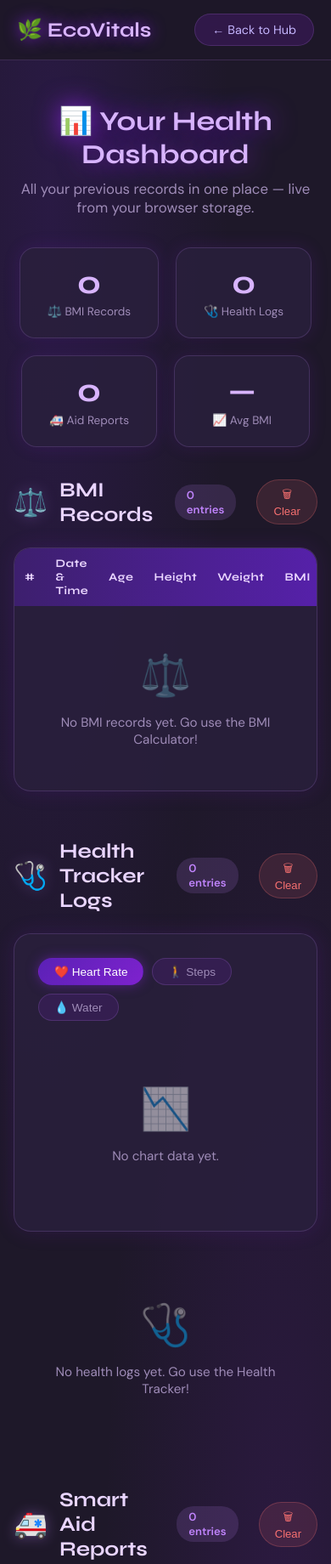
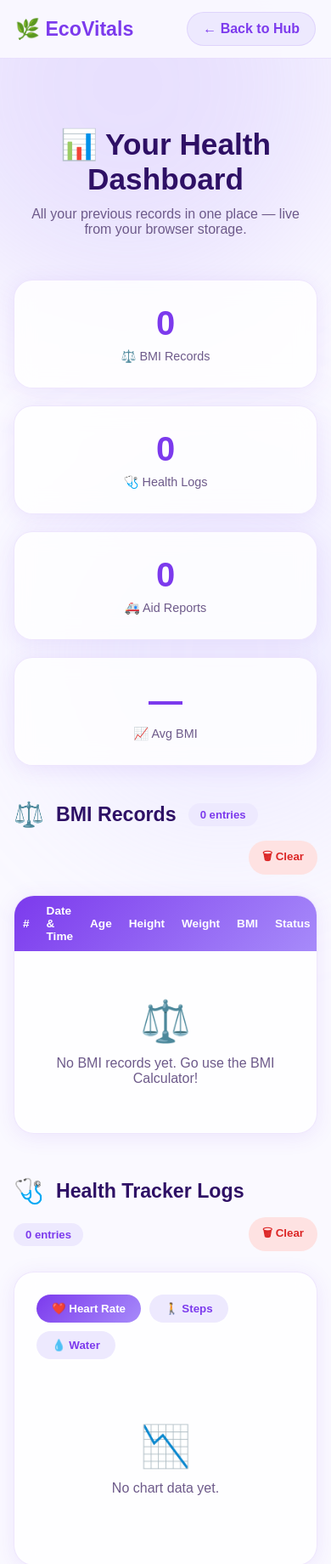
Before and after one commit to NoxiHydra/EcoVitals-Hub, a website: page dashboard.html in a window 390 px wide. Shown: the top 1840 px of the page at 85% size. Drawn offline with nearby package versions, Linux system fonts and the light colour scheme.

Commit message:
Update dashboard.html

```diff
--- a/dashboard.html
+++ b/dashboard.html
@@ -7,450 +7,454 @@
   <link href="https://fonts.googleapis.com/css2?family=Syne:wght@700;800&family=DM+Sans:wght@400;500;600&display=swap" rel="stylesheet"/>
   <script src="https://cdn.jsdelivr.net/npm/chart.js"></script>
   <style>
-    :root {
-      --bg: #1e1829;
-      --card: rgba(42,32,60,0.85);
-      --card2: rgba(52,38,72,0.7);
-      --border: rgba(192,132,252,0.18);
-      --purple: #7e22ce;
-      --light: #c084fc;
-      --text: #d1c4e9;
-      --muted: #9f8cb8;
-      --accent: #a3e635;
-      --glow: rgba(192,132,252,0.35);
+*{
+  margin:0;
+  padding:0;
+  box-sizing:border-box;
 }
 
-    * { margin:0; padding:0; box-sizing:border-box; }
-
-    body {
-      font-family: 'DM Sans', sans-serif;
-      background: var(--bg);
-      background-image:
-        radial-gradient(ellipse at 15% 10%, #5b21b630 0%, transparent 45%),
-        radial-gradient(ellipse at 85% 90%, #7e22ce25 0%, transparent 45%);
-      color: var(--text);
-      min-height: 100vh;
-      padding: 0 0 80px;
+/* ── THEME ── */
+:root{
+  --primary:#7c3aed;
+  --primary-light:#a78bfa;
+  --primary-soft:#ede9fe;
+  --primary-mid:#ddd6fe;
+  --bg:#faf9ff;
+  --bg2:#f3f0ff;
+  --card:#ffffffcc;
+  --card-border:rgba(124,58,237,0.12);
+  --text:#2e1065;
+  --text-muted:#6d5a8a;
+  --shadow:0 4px 24px rgba(124,58,237,0.10);
+  --shadow-hover:0 12px 40px rgba(124,58,237,0.22);
+  --nav-bg:rgba(250,249,255,0.92);
+  --blob1:rgba(167,139,250,0.22);
+  --blob2:rgba(196,181,253,0.18);
+  --blob3:rgba(124,58,237,0.10);
 }
 
-    /* ── TOP NAV ── */
-    nav {
-      display: flex;
-      align-items: center;
-      justify-content: space-between;
-      padding: 22px 40px;
-      background: rgba(30,24,41,0.95);
-      backdrop-filter: blur(16px);
-      border-bottom: 1px solid var(--border);
-      position: sticky;
-      top: 0;
-      z-index: 100;
+body{
+  font-family:'Nunito',sans-serif;
+  background:var(--bg);
+  color:var(--text);
+  min-height:100vh;
+  overflow-x:hidden;
+  position:relative;
 }
 
-    .nav-logo {
-      font-family: 'Syne', sans-serif;
-      font-size: 1.5rem;
-      color: #d8b4fe;
-      text-shadow: 0 0 18px #7e22ce;
-      text-decoration: none;
+/* ── BG BLOBS ── */
+body::before,
+body::after{
+  content:'';
+  position:fixed;
+  border-radius:50%;
+  filter:blur(90px);
+  z-index:-1;
 }
 
-    .nav-back {
-      display: flex;
-      align-items: center;
-      gap: 8px;
-      background: rgba(126,34,206,0.2);
-      border: 1px solid var(--border);
-      color: #c4b5fd;
-      padding: 9px 20px;
-      border-radius: 50px;
-      font-size: 0.9rem;
-      cursor: pointer;
-      text-decoration: none;
-      transition: 0.25s;
+body::before{
+  width:500px;
+  height:500px;
+  background:var(--blob1);
+  top:-150px;
+  left:-100px;
 }
-    .nav-back:hover {
-      background: rgba(126,34,206,0.45);
-      color: #f3e8ff;
-      box-shadow: 0 0 18px var(--glow);
+
+body::after{
+  width:450px;
+  height:450px;
+  background:var(--blob2);
+  bottom:-150px;
+  right:-100px;
+}
+
+/* ── NAV ── */
+nav{
+  position:sticky;
+  top:0;
+  z-index:100;
+  background:var(--nav-bg);
+  backdrop-filter:blur(18px);
+  border-bottom:1px solid var(--card-border);
+  padding:16px 40px;
+  display:flex;
+  align-items:center;
+  justify-content:space-between;
+}
+
+.nav-logo{
+  font-family:'Quicksand',sans-serif;
+  font-size:1.45rem;
+  font-weight:700;
+  color:var(--primary);
+  text-decoration:none;
+}
+
+.nav-back{
+  padding:10px 18px;
+  border-radius:50px;
+  background:var(--primary-soft);
+  border:1px solid var(--card-border);
+  color:var(--primary);
+  font-weight:700;
+  text-decoration:none;
+  transition:0.25s;
+}
+
+.nav-back:hover{
+  transform:translateY(-2px);
+  background:var(--primary);
+  color:#fff;
 }
 
 /* ── HERO ── */
-    .hero {
-      text-align: center;
-      padding: 52px 24px 36px;
-      animation: fadeDown 0.7s ease both;
+.hero{
+  text-align:center;
+  padding:80px 24px 50px;
 }
 
-    .hero h1 {
-      font-family: 'Syne', sans-serif;
-      font-size: 3rem;
-      color: #d8b4fe;
-      text-shadow: 0 0 30px #7e22ce;
-      margin-bottom: 10px;
+.hero h1{
+  font-family:'Quicksand',sans-serif;
+  font-size:3.2rem;
+  font-weight:700;
+  margin-bottom:12px;
+  color:var(--text);
 }
 
-    .hero p {
-      color: var(--muted);
-      font-size: 1.05rem;
+.hero p{
+  font-size:1rem;
+  color:var(--text-muted);
 }
 
 /* ── STAT STRIP ── */
-    .stat-strip {
-      display: flex;
-      gap: 20px;
-      justify-content: center;
-      flex-wrap: wrap;
-      padding: 0 32px 48px;
-      animation: fadeUp 0.7s 0.15s ease both;
+.stat-strip{
+  display:grid;
+  grid-template-columns:repeat(auto-fit,minmax(200px,1fr));
+  gap:20px;
+  padding:0 32px 50px;
+  max-width:1200px;
+  margin:auto;
 }
 
-    .stat-card {
-      background: var(--card);
-      border: 1px solid var(--border);
-      border-radius: 18px;
-      padding: 22px 32px;
-      text-align: center;
-      backdrop-filter: blur(12px);
-      box-shadow: 0 0 20px rgba(126,34,206,0.15);
-      min-width: 160px;
-      transition: transform 0.3s, box-shadow 0.3s;
-    }
-    .stat-card:hover {
-      transform: translateY(-5px);
-      box-shadow: 0 0 35px var(--glow);
+.stat-card{
+  background:var(--card);
+  border:1px solid var(--card-border);
+  border-radius:22px;
+  padding:28px 22px;
+  text-align:center;
+  backdrop-filter:blur(12px);
+  box-shadow:var(--shadow);
+  transition:0.3s;
 }
 
-    .stat-num {
-      font-family: 'Syne', sans-serif;
-      font-size: 2.4rem;
-      color: #d8b4fe;
-      line-height: 1;
+.stat-card:hover{
+  transform:translateY(-6px);
+  box-shadow:var(--shadow-hover);
 }
 
-    .stat-label {
-      font-size: 0.85rem;
-      color: var(--muted);
-      margin-top: 6px;
+.stat-num{
+  font-size:2.5rem;
+  font-family:'Quicksand',sans-serif;
+  font-weight:700;
+  color:var(--primary);
 }
 
-    /* ── SECTIONS ── */
-    .section {
-      padding: 0 32px;
-      margin-bottom: 56px;
-      animation: fadeUp 0.7s ease both;
+.stat-label{
+  margin-top:8px;
+  color:var(--text-muted);
+  font-size:0.9rem;
 }
 
-    .section:nth-child(3) { animation-delay: 0.1s; }
-    .section:nth-child(4) { animation-delay: 0.2s; }
-    .section:nth-child(5) { animation-delay: 0.3s; }
-
-    .section-header {
-      display: flex;
-      align-items: center;
-      gap: 14px;
-      margin-bottom: 24px;
+/* ── SECTION ── */
+.section{
+  max-width:1200px;
+  margin:auto;
+  padding:0 32px 70px;
 }
 
-    .section-icon {
-      font-size: 2rem;
-      filter: drop-shadow(0 0 8px var(--glow));
+.section-header{
+  display:flex;
+  align-items:center;
+  gap:14px;
+  margin-bottom:24px;
+  flex-wrap:wrap;
 }
 
-    .section-title {
-      font-family: 'Syne', sans-serif;
-      font-size: 1.5rem;
-      color: #e9d5ff;
+.section-title{
+  font-family:'Quicksand',sans-serif;
+  font-size:1.45rem;
+  font-weight:700;
 }
 
-    .section-count {
-      margin-left: auto;
-      background: rgba(192,132,252,0.15);
-      color: var(--light);
-      border-radius: 20px;
-      padding: 4px 14px;
-      font-size: 0.82rem;
-      font-weight: 600;
+.section-count{
+  background:var(--primary-soft);
+  color:var(--primary);
+  padding:6px 14px;
+  border-radius:50px;
+  font-size:0.82rem;
+  font-weight:700;
 }
 
-    /* ── BMI TABLE ── */
-    .bmi-table-wrap {
-      background: var(--card);
-      border: 1px solid var(--border);
-      border-radius: 20px;
-      overflow: hidden;
-      backdrop-filter: blur(12px);
-      box-shadow: 0 0 25px rgba(126,34,206,0.15);
+.section-icon{
+  font-size:1.8rem;
 }
 
-    table {
-      width: 100%;
-      border-collapse: collapse;
+/* ── CARDS / TABLES ── */
+.bmi-table-wrap,
+.chart-wrap,
+.ht-card,
+.report-card{
+  background:var(--card);
+  border:1px solid var(--card-border);
+  backdrop-filter:blur(12px);
+  box-shadow:var(--shadow);
 }
 
-    thead tr {
-      background: linear-gradient(90deg, #3d1f6e, #5b21b6);
+/* ── TABLE ── */
+.bmi-table-wrap{
+  border-radius:24px;
+  overflow:hidden;
 }
 
-    thead th {
-      padding: 14px 20px;
-      text-align: left;
-      font-family: 'Syne', sans-serif;
-      font-size: 0.85rem;
-      color: #e9d5ff;
-      letter-spacing: 0.5px;
+table{
+  width:100%;
+  border-collapse:collapse;
 }
 
-    tbody tr {
-      border-bottom: 1px solid rgba(192,132,252,0.08);
-      transition: background 0.2s;
-      animation: rowSlide 0.4s ease both;
+thead{
+  background:linear-gradient(135deg,var(--primary),var(--primary-light));
 }
 
-    tbody tr:hover { background: rgba(192,132,252,0.07); }
-    tbody tr:last-child { border-bottom: none; }
-
-    tbody td {
-      padding: 14px 20px;
-      font-size: 0.92rem;
-      color: var(--text);
+thead th{
+  color:#fff;
+  padding:16px;
+  text-align:left;
+  font-size:0.85rem;
 }
 
-    .bmi-badge {
-      display: inline-block;
-      padding: 4px 12px;
-      border-radius: 20px;
-      font-size: 0.8rem;
-      font-weight: 600;
-    }
-    .bmi-badge.normal   { background: rgba(163,230,53,0.18); color: #a3e635; }
-    .bmi-badge.under    { background: rgba(96,165,250,0.18); color: #60a5fa; }
-    .bmi-badge.over     { background: rgba(251,191,36,0.18); color: #fbbf24; }
-    .bmi-badge.obese    { background: rgba(248,113,113,0.18); color: #f87171; }
-
-    /* ── HEALTH TRACKER CARDS ── */
-    .ht-grid {
-      display: grid;
-      grid-template-columns: repeat(auto-fill, minmax(270px, 1fr));
-      gap: 18px;
+tbody td{
+  padding:14px 16px;
+  border-bottom:1px solid var(--primary-soft);
+  color:var(--text);
 }
 
-    .ht-card {
-      background: var(--card);
-      border: 1px solid var(--border);
-      border-radius: 18px;
-      padding: 20px 22px;
-      backdrop-filter: blur(12px);
-      box-shadow: 0 0 18px rgba(126,34,206,0.12);
-      transition: transform 0.3s, box-shadow 0.3s;
-      animation: cardPop 0.4s ease both;
-      position: relative;
-      overflow: hidden;
+tbody tr:hover{
+  background:rgba(124,58,237,0.04);
 }
 
-    .ht-card::before {
-      content: '';
-      position: absolute;
-      width: 120px; height: 120px;
-      background: rgba(192,132,252,0.06);
-      border-radius: 50%;
-      top: -40px; right: -40px;
+/* ── BMI BADGES ── */
+.bmi-badge{
+  padding:5px 12px;
+  border-radius:30px;
+  font-size:0.76rem;
+  font-weight:700;
 }
 
-    .ht-card:hover {
-      transform: translateY(-5px);
-      box-shadow: 0 0 30px var(--glow);
+.normal{
+  background:#dcfce7;
+  color:#166534;
 }
 
-    .ht-date {
-      font-size: 0.78rem;
-      color: var(--muted);
-      margin-bottom: 12px;
-      display: flex;
-      align-items: center;
-      gap: 6px;
+.under{
+  background:#dbeafe;
+  color:#1d4ed8;
 }
 
-    .ht-metrics {
-      display: flex;
-      flex-direction: column;
-      gap: 10px;
+.over{
+  background:#fef3c7;
+  color:#b45309;
 }
 
-    .ht-metric {
-      display: flex;
-      align-items: center;
-      justify-content: space-between;
+.obese{
+  background:#fee2e2;
+  color:#b91c1c;
 }
 
-    .ht-metric-label {
-      font-size: 0.85rem;
-      color: var(--muted);
-      display: flex;
-      align-items: center;
-      gap: 6px;
+/* ── HEALTH GRID ── */
+.ht-grid{
+  display:grid;
+  grid-template-columns:repeat(auto-fit,minmax(280px,1fr));
+  gap:20px;
 }
 
-    .ht-metric-val {
-      font-family: 'Syne', sans-serif;
-      font-size: 1rem;
-      color: #d8b4fe;
+.ht-card{
+  border-radius:22px;
+  padding:22px;
+  transition:0.3s;
 }
 
-    .progress-bar-wrap {
-      height: 5px;
-      background: rgba(192,132,252,0.12);
-      border-radius: 4px;
-      margin-top: 4px;
-      overflow: hidden;
+.ht-card:hover{
+  transform:translateY(-5px);
+  box-shadow:var(--shadow-hover);
 }
 
-    .progress-bar-fill {
-      height: 100%;
-      border-radius: 4px;
-      background: linear-gradient(90deg, #7e22ce, #c084fc);
-      transition: width 1s cubic-bezier(.4,0,.2,1);
+.ht-date{
+  color:var(--text-muted);
+  margin-bottom:16px;
+  font-size:0.82rem;
 }
 
-    /* ── CHART AREA ── */
-    .chart-wrap {
-      background: var(--card);
-      border: 1px solid var(--border);
-      border-radius: 20px;
-      padding: 28px;
-      backdrop-filter: blur(12px);
-      box-shadow: 0 0 25px rgba(126,34,206,0.15);
-      margin-bottom: 28px;
+.ht-metric{
+  display:flex;
+  justify-content:space-between;
+  margin-bottom:8px;
 }
 
-    .chart-tabs {
-      display: flex;
-      gap: 10px;
-      margin-bottom: 22px;
-      flex-wrap: wrap;
+.ht-metric-label{
+  color:var(--text-muted);
+  font-size:0.88rem;
 }
 
-    .chart-tab {
-      background: rgba(126,34,206,0.15);
-      border: 1px solid var(--border);
-      color: var(--muted);
-      padding: 7px 18px;
-      border-radius: 50px;
-      font-size: 0.85rem;
-      cursor: pointer;
-      transition: 0.2s;
-    }
-    .chart-tab:hover { color: var(--text); background: rgba(126,34,206,0.28); }
-    .chart-tab.active {
-      background: linear-gradient(135deg, #5b21b6, #7e22ce);
-      color: #fff;
-      border-color: transparent;
-      box-shadow: 0 0 14px rgba(126,34,206,0.5);
+.ht-metric-val{
+  font-weight:700;
+  color:var(--primary);
 }
 
-    /* ── SMART AID REPORTS ── */
-    .report-list {
-      display: flex;
-      flex-direction: column;
-      gap: 14px;
+/* ── PROGRESS BAR ── */
+.progress-bar-wrap{
+  height:6px;
+  border-radius:20px;
+  background:var(--primary-soft);
+  overflow:hidden;
+  margin-bottom:12px;
 }
 
-    .report-card {
-      background: var(--card);
-      border: 1px solid var(--border);
-      border-left: 4px solid var(--purple);
-      border-radius: 16px;
-      padding: 18px 22px;
-      backdrop-filter: blur(12px);
-      display: flex;
-      align-items: flex-start;
-      gap: 16px;
-      transition: transform 0.25s, box-shadow 0.25s;
-      animation: rowSlide 0.4s ease both;
+.progress-bar-fill{
+  height:100%;
+  border-radius:20px;
+  background:linear-gradient(90deg,var(--primary),var(--primary-light));
 }
 
-    .report-card:hover {
-      transform: translateX(5px);
-      box-shadow: 0 0 25px var(--glow);
+/* ── CHART ── */
+.chart-wrap{
+  border-radius:24px;
+  padding:26px;
+  margin-bottom:28px;
 }
 
-    .report-emoji { font-size: 1.8rem; flex-shrink: 0; }
-
-    .report-body { flex: 1; }
-
-    .report-type {
-      font-family: 'Syne', sans-serif;
-      font-size: 1rem;
-      color: #e9d5ff;
-      margin-bottom: 4px;
+.chart-tabs{
+  display:flex;
+  gap:10px;
+  flex-wrap:wrap;
+  margin-bottom:20px;
 }
 
-    .report-meta {
-      font-size: 0.82rem;
-      color: var(--muted);
-      margin-bottom: 6px;
-      display: flex;
-      gap: 14px;
-      flex-wrap: wrap;
+.chart-tab{
+  border:none;
+  padding:9px 18px;
+  border-radius:50px;
+  background:var(--primary-soft);
+  color:var(--primary);
+  font-weight:700;
+  cursor:pointer;
+  transition:0.2s;
 }
 
-    .report-desc {
-      font-size: 0.88rem;
-      color: var(--text);
-      opacity: 0.8;
+.chart-tab.active{
+  background:linear-gradient(135deg,var(--primary),var(--primary-light));
+  color:#fff;
 }
 
-    /* ── EMPTY STATE ── */
-    .empty {
-      text-align: center;
-      padding: 50px 20px;
-      color: var(--muted);
-    }
-    .empty-icon { font-size: 3rem; margin-bottom: 14px; opacity: 0.5; }
-    .empty-text { font-size: 0.95rem; }
-
-    /* ── CLEAR BUTTONS ── */
-    .clear-btn {
-      background: rgba(248,113,113,0.12);
-      border: 1px solid rgba(248,113,113,0.25);
-      color: #f87171;
-      padding: 7px 18px;
-      border-radius: 50px;
-      font-size: 0.82rem;
-      cursor: pointer;
-      transition: 0.2s;
-      margin-left: 10px;
-    }
-    .clear-btn:hover {
-      background: rgba(248,113,113,0.25);
-      box-shadow: 0 0 12px rgba(248,113,113,0.3);
+/* ── REPORTS ── */
+.report-list{
+  display:flex;
+  flex-direction:column;
+  gap:16px;
 }
 
-    /* ── ANIMATIONS ── */
-    @keyframes fadeDown {
-      from { opacity:0; transform: translateY(-24px); }
-      to   { opacity:1; transform: translateY(0); }
+.report-card{
+  border-radius:20px;
+  padding:20px;
+  display:flex;
+  gap:16px;
+  transition:0.3s;
 }
-    @keyframes fadeUp {
-      from { opacity:0; transform: translateY(24px); }
-      to   { opacity:1; transform: translateY(0); }
+
+.report-card:hover{
+  transform:translateX(4px);
+  box-shadow:var(--shadow-hover);
 }
-    @keyframes rowSlide {
-      from { opacity:0; transform: translateX(-20px); }
-      to   { opacity:1; transform: translateX(0); }
+
+.report-emoji{
+  font-size:2rem;
 }
-    @keyframes cardPop {
-      from { opacity:0; transform: scale(0.92); }
-      to   { opacity:1; transform: scale(1); }
+
+.report-type{
+  font-weight:700;
+  margin-bottom:4px;
+}
+
+.report-meta{
+  display:flex;
+  gap:14px;
+  flex-wrap:wrap;
+  font-size:0.82rem;
+  color:var(--text-muted);
+  margin-bottom:6px;
+}
+
+.report-desc{
+  color:var(--text);
+  opacity:0.9;
+}
+
+/* ── EMPTY ── */
+.empty{
+  text-align:center;
+  padding:55px 20px;
+  color:var(--text-muted);
+}
+
+.empty-icon{
+  font-size:3rem;
+  margin-bottom:12px;
+}
+
+/* ── BUTTON ── */
+.clear-btn{
+  margin-left:auto;
+  border:none;
+  padding:9px 16px;
+  border-radius:50px;
+  background:#fee2e2;
+  color:#dc2626;
+  font-weight:700;
+  cursor:pointer;
+  transition:0.2s;
+}
+
+.clear-btn:hover{
+  transform:translateY(-2px);
+  background:#fecaca;
 }
 
 /* ── RESPONSIVE ── */
-    @media (max-width: 600px) {
-      nav { padding: 16px 20px; }
-      .hero h1 { font-size: 2rem; }
-      .section { padding: 0 16px; }
-      thead th, tbody td { padding: 10px 12px; font-size: 0.82rem; }
-      .stat-strip { padding: 0 16px 36px; }
+@media(max-width:768px){
+
+  nav{
+    padding:14px 18px;
+  }
+
+  .hero h1{
+    font-size:2.2rem;
+  }
+
+  .section{
+    padding:0 16px 50px;
+  }
+
+  .stat-strip{
+    padding:0 16px 40px;
+  }
+
+  table{
+    font-size:0.82rem;
+  }
+
+  thead th,
+  tbody td{
+    padding:10px;
+  }
 }
   </style>
 </head>
```
Lines whose indentation alone changed are shown as unchanged.
